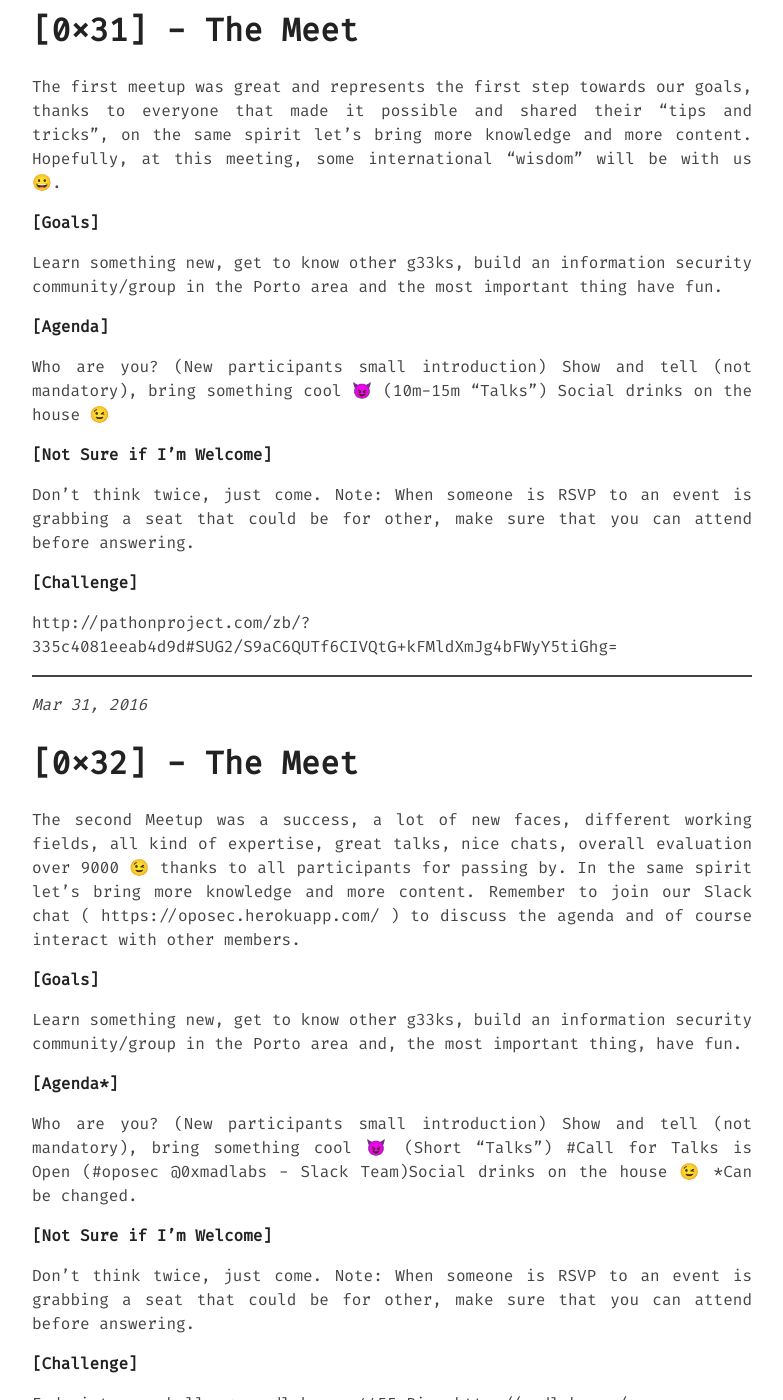
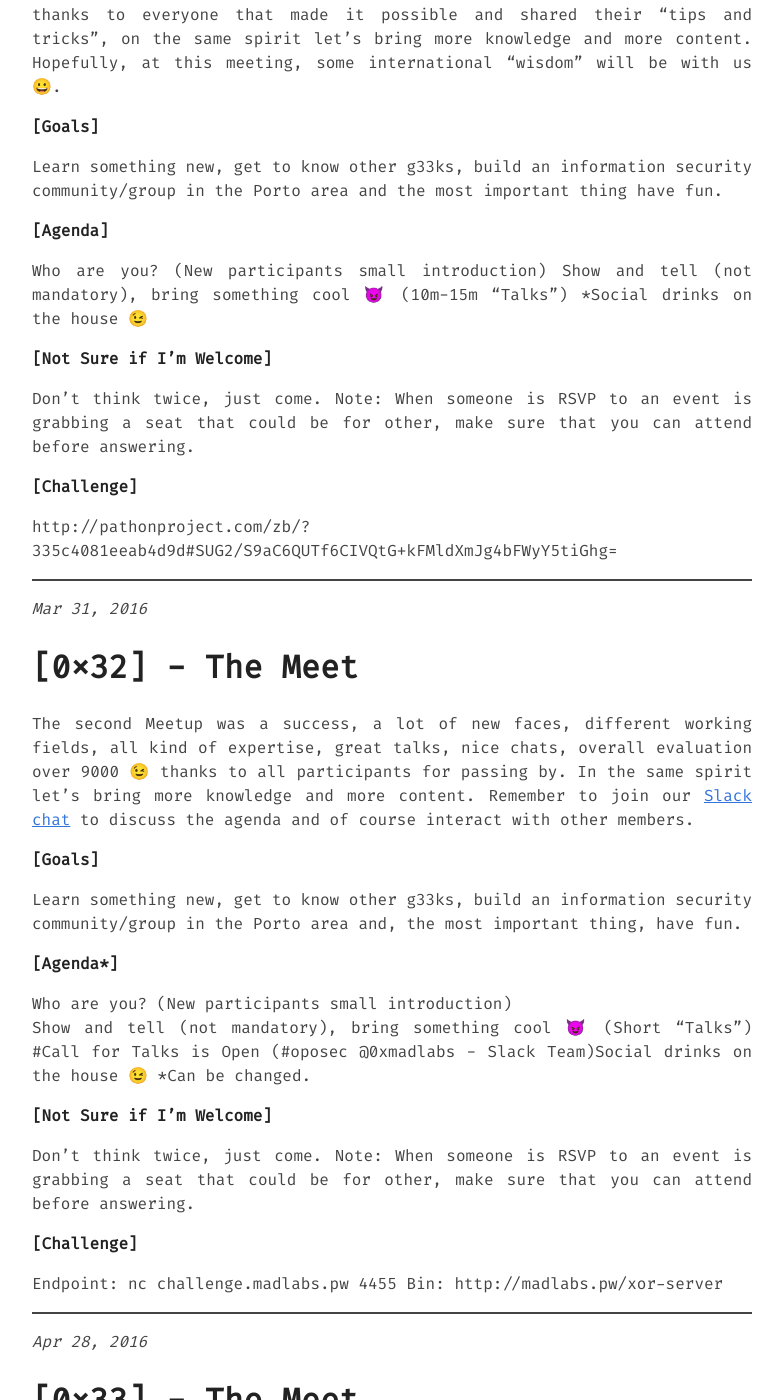
Before and after one commit to 0xOPOSEC/0xOPOSEC.github.io, a Jekyll site: the page built from _posts/2016-01-01-xpto.md, in a window 1280 px wide and 1400 px high, scrolled down 871 px. Shown: the whole window, without its empty margins (248-1031 px from the left). Built offline with Jekyll 4.4.1, drawn with Linux system fonts in a browser that asks for light colours; some of the changed text lies outside the part shown.

Commit message:
2016 Events Dates Markdown Review II

```diff
--- a/_posts/2016-01-01-xpto.md
+++ b/_posts/2016-01-01-xpto.md
@@ -17,18 +17,16 @@ Learn something new, get to know others g33ks, build an information security com
 **\[Agenda\]**
 
 Who are you? (Members/Participants small introduction)
-
 Show and tell*, bring something cool 😈 (10m-15m "Talk")
-
 *Social drinks on the house 😉
 
 **\[Not Sure if I'm Welcome\]**
 
 Don't think twice, just come.
 
-*Not mandatory.
 
 x0POSOCEM eeut psia obtul aenrni gna dhsrani g0cl0s utff
+*Not mandatory.
 
 
 ---------
@@ -45,7 +43,7 @@ Learn something new, get to know other g33ks, build an information security comm
 
 Who are you? (New participants small introduction)
 Show and tell (not mandatory), bring something cool 😈 (10m-15m "Talks")
-Social drinks on the house 😉
+*Social drinks on the house 😉
 
 **\[Not Sure if I'm Welcome\]**
 
@@ -61,7 +59,7 @@ http://pathonproject.com/zb/?335c4081eeab4d9d#SUG2/S9aC6QUTf6CIVQtG+kFMldXmJg4bF
 _Mar 31, 2016_
 # [0x32] - The Meet
 
-The second Meetup was a success, a lot of new faces, different working fields, all kind of expertise, great talks, nice chats, overall evaluation over 9000 😉 thanks to all participants for passing by. In the same spirit let's bring more knowledge and more content. Remember to join our Slack chat ( https://oposec.herokuapp.com/ ) to discuss the agenda and of course interact with other members.
+The second Meetup was a success, a lot of new faces, different working fields, all kind of expertise, great talks, nice chats, overall evaluation over 9000 😉 thanks to all participants for passing by. In the same spirit let's bring more knowledge and more content. Remember to join our [Slack chat](https://oposec.herokuapp.com/) to discuss the agenda and of course interact with other members.
 
 **\[Goals\]**
 
@@ -70,7 +68,8 @@ Learn something new, get to know other g33ks, build an information security comm
 **\[Agenda*\]**
 
 Who are you? (New participants small introduction)
-Show and tell (not mandatory), bring something cool 😈 (Short "Talks") #Call for Talks is Open (#oposec @0xmadlabs - Slack Team)Social drinks on the house 😉
+Show and tell (not mandatory), bring something cool 😈 (Short "Talks")
+\#Call for Talks is Open (#oposec @0xmadlabs - Slack Team)Social drinks on the house 😉
 *Can be changed.
 
 **\[Not Sure if I'm Welcome\]**
```
